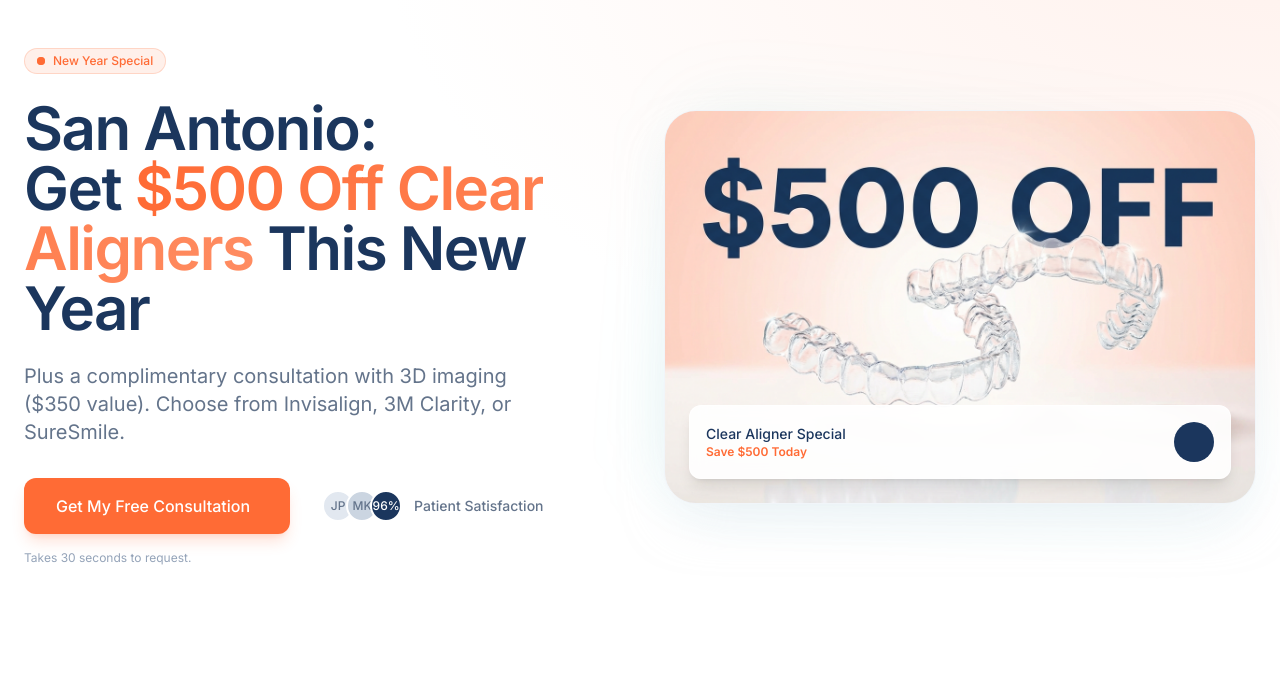
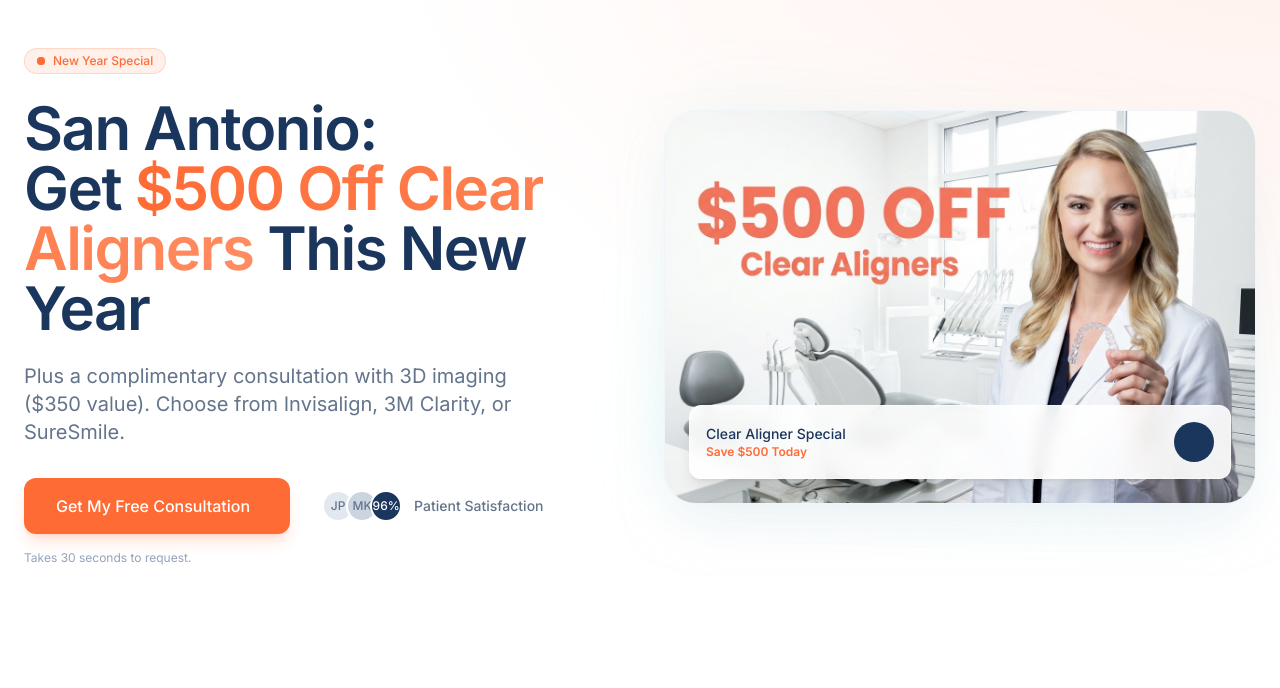
Before and after one commit to valis101/kvoges-aligners-lp, a plain HTML site: page index.html in a window 1280 px wide. Shown: the part 112-800 px from the top of the page. Drawn offline with nearby package versions, Linux system fonts and the light colour scheme; some icons are missing.

Commit message:
Update hero image: Dr. Kauffman with aligners and $500 OFF text

```diff
--- a/index.html
+++ b/index.html
@@ -94,7 +94,7 @@
                 <div class="absolute inset-0 bg-gradient-to-tr from-[#4ECDC4]/20 to-transparent rounded-[2rem] transform rotate-3 scale-95 blur-2xl"></div>
                 <div class="relative bg-slate-50 border border-slate-100 rounded-[2rem] p-2 shadow-2xl shadow-slate-200/50 overflow-hidden aspect-[3/2]">
                     <!-- Dr. Kauffman Hero Image -->
-                    <img src="hero-variant-1-aligners-floating.jpg" alt="Clear aligners - $500 off special" class="absolute inset-0 w-full h-full object-cover">
+                    <img src="hero-kauffman-aligners.jpg" alt="Dr. Kauffman with clear aligners - $500 off special" class="absolute inset-0 w-full h-full object-cover">
                     <!-- Overlay Badge -->
                     <div class="absolute bottom-6 left-6 right-6 bg-white/90 backdrop-blur border border-white/50 p-4 rounded-xl flex items-center justify-between shadow-lg">
                         <div>
```
Also changed, not shown: hero-kauffman-aligners.jpg (added).
